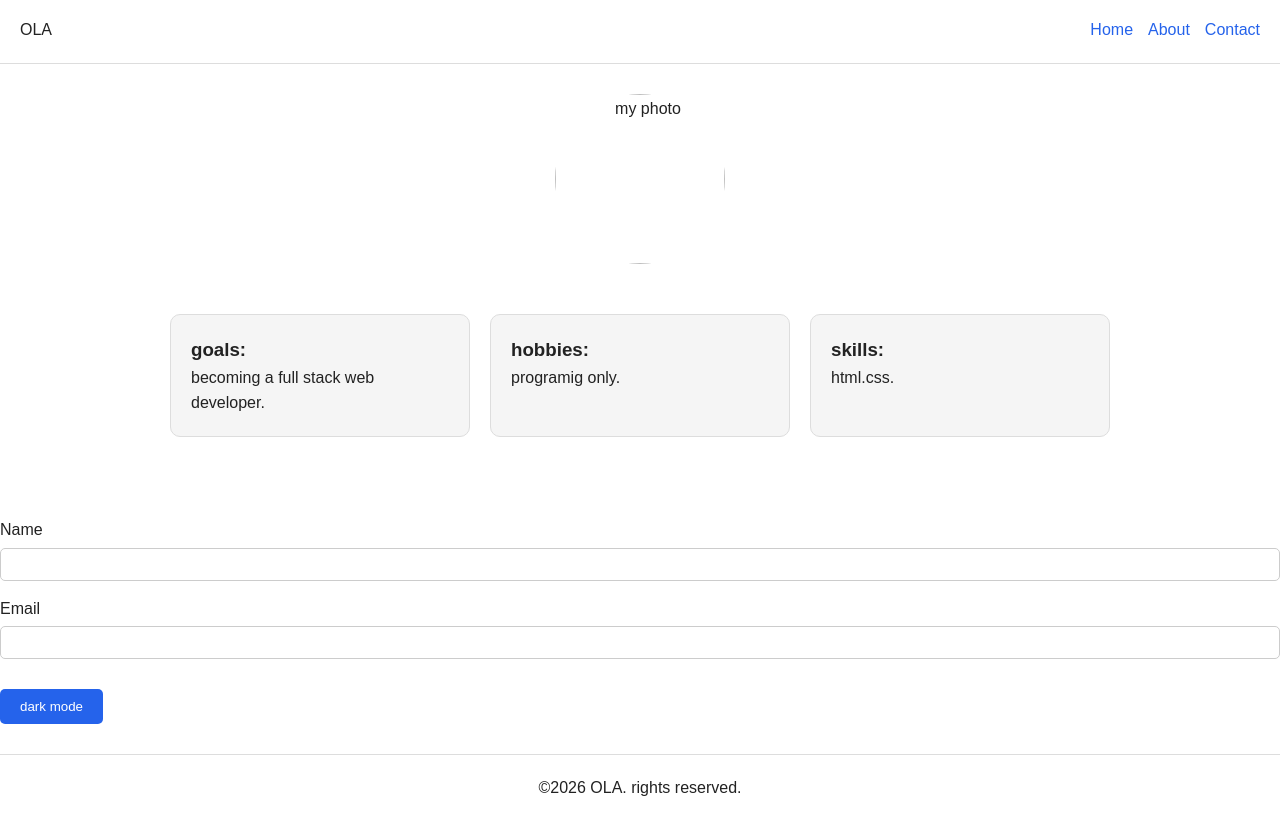
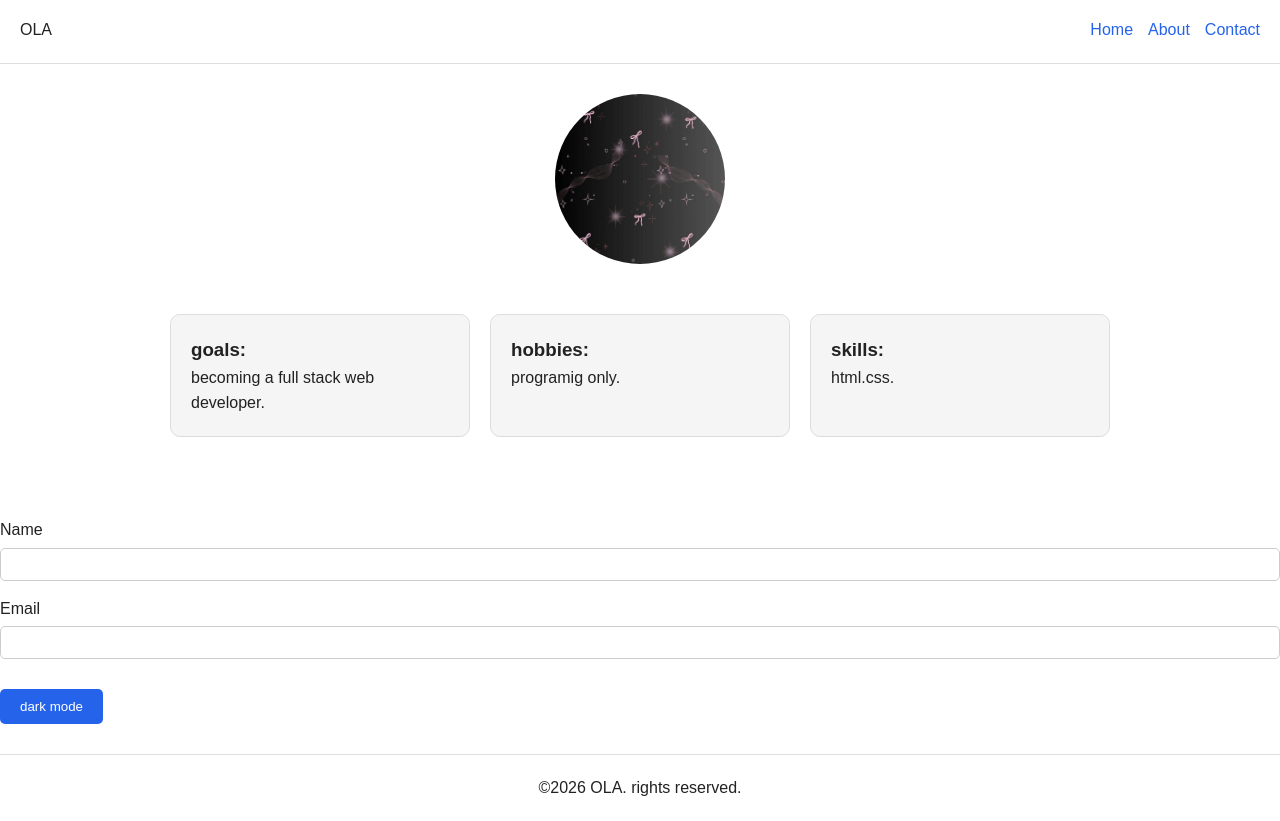
Before and after one commit to ola2212/ola-mohamed-elsharnouby-task, a plain HTML site: page index.html in a window 1280 px wide. Shown: the part 54-875 px from the top of the page. Drawn offline with Linux system fonts and the light colour scheme.

Commit message:
Update index.html

```diff
--- a/index.html
+++ b/index.html
@@ -20,7 +20,7 @@
         </header>
         <main>
             <section class="photo">
-               <img src="me.jpg.jpg" alt="my photo">
+               <img src="photo.jpg" alt="my photo">
             </section>
 
             <section class="cards">
```
